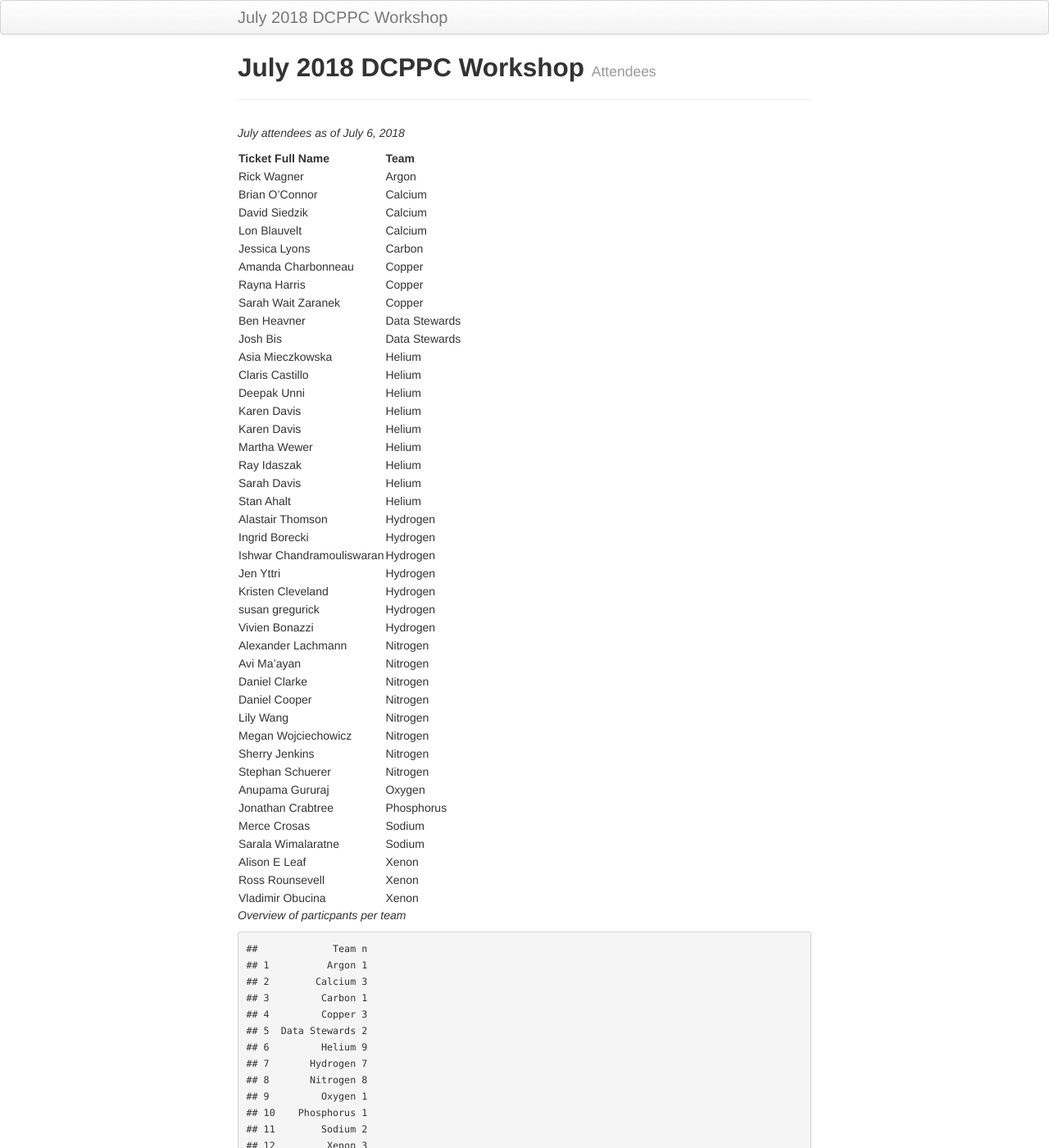
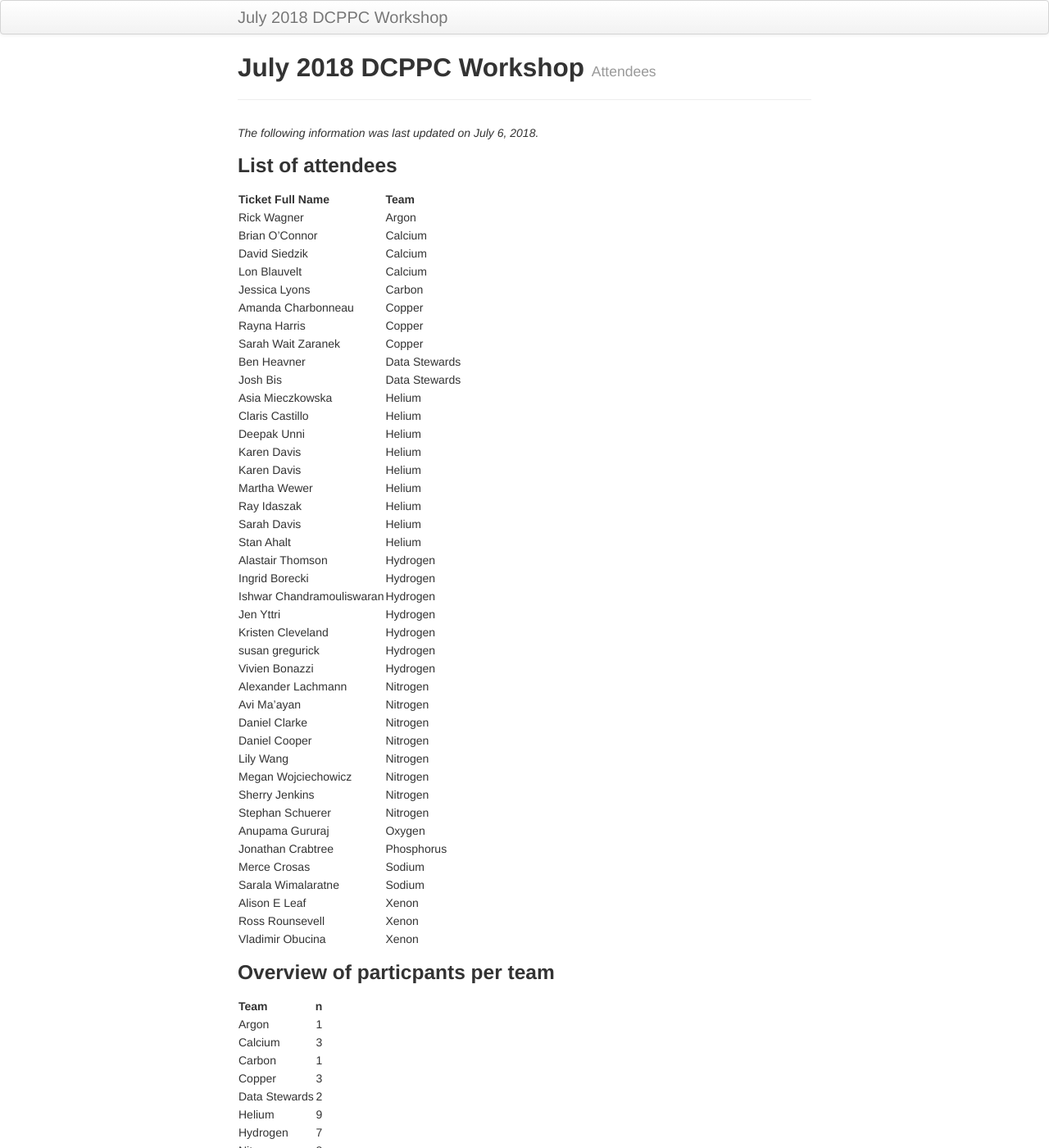
Before and after one commit to dcppc/2018-july-workshop, a Jekyll site: the page built from docs/attendees.md, in a window 1280 px wide and 1400 px high. Shown: the whole window at 82% size. Built offline with Jekyll 4.4.1, drawn with Linux system fonts in a browser that asks for light colours; some of the changed text lies outside the part shown.

Commit message:
now in table form

```diff
--- a/docs/attendees.md
+++ b/docs/attendees.md
@@ -4,7 +4,9 @@ title: July 2018 DCPPC Workshop
 tagline: Attendees
 ---
 
-_July attendees as of July 6, 2018_
+_The following information was last updated on July 6, 2018._
+
+### List of attendees
 
 <table>
 <thead>
@@ -181,18 +183,64 @@ _July attendees as of July 6, 2018_
 </tbody>
 </table>
 
-_Overview of particpants per team_
+### Overview of particpants per team
 
-    ##             Team n
-    ## 1          Argon 1
-    ## 2        Calcium 3
-    ## 3         Carbon 1
-    ## 4         Copper 3
-    ## 5  Data Stewards 2
-    ## 6         Helium 9
-    ## 7       Hydrogen 7
-    ## 8       Nitrogen 8
-    ## 9         Oxygen 1
-    ## 10    Phosphorus 1
-    ## 11        Sodium 2
-    ## 12         Xenon 3
+
+<table>
+<thead>
+<tr class="header">
+<th style="text-align: left;">Team</th>
+<th style="text-align: right;">n</th>
+</tr>
+</thead>
+<tbody>
+<tr class="odd">
+<td style="text-align: left;">Argon</td>
+<td style="text-align: right;">1</td>
+</tr>
+<tr class="even">
+<td style="text-align: left;">Calcium</td>
+<td style="text-align: right;">3</td>
+</tr>
+<tr class="odd">
+<td style="text-align: left;">Carbon</td>
+<td style="text-align: right;">1</td>
+</tr>
+<tr class="even">
+<td style="text-align: left;">Copper</td>
+<td style="text-align: right;">3</td>
+</tr>
+<tr class="odd">
+<td style="text-align: left;">Data Stewards</td>
+<td style="text-align: right;">2</td>
+</tr>
+<tr class="even">
+<td style="text-align: left;">Helium</td>
+<td style="text-align: right;">9</td>
+</tr>
+<tr class="odd">
+<td style="text-align: left;">Hydrogen</td>
+<td style="text-align: right;">7</td>
+</tr>
+<tr class="even">
+<td style="text-align: left;">Nitrogen</td>
+<td style="text-align: right;">8</td>
+</tr>
+<tr class="odd">
+<td style="text-align: left;">Oxygen</td>
+<td style="text-align: right;">1</td>
+</tr>
+<tr class="even">
+<td style="text-align: left;">Phosphorus</td>
+<td style="text-align: right;">1</td>
+</tr>
+<tr class="odd">
+<td style="text-align: left;">Sodium</td>
+<td style="text-align: right;">2</td>
+</tr>
+<tr class="even">
+<td style="text-align: left;">Xenon</td>
+<td style="text-align: right;">3</td>
+</tr>
+</tbody>
+</table>
```
